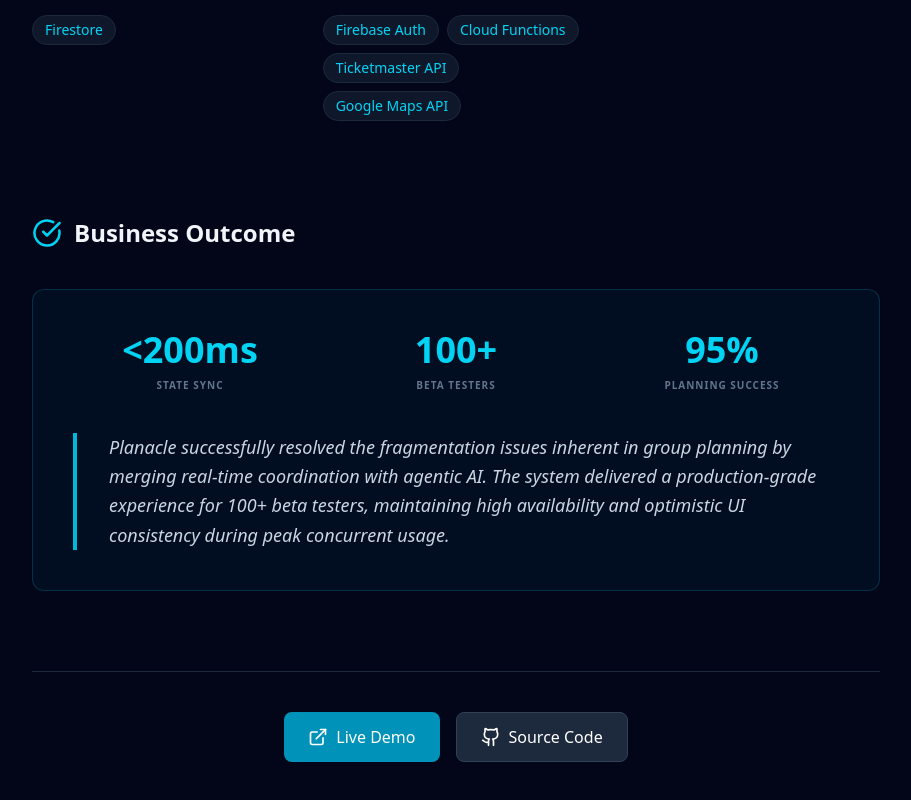
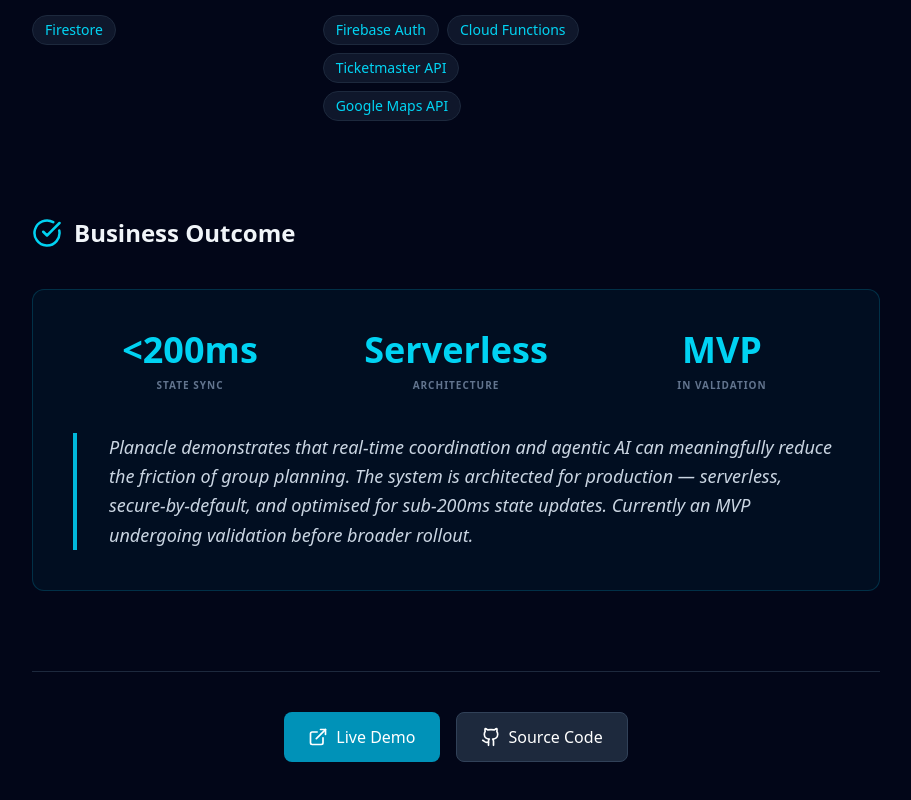
Before and after one commit to TolulopeBabajide/portfolio-website, a React (Vite) app: page /projects/planacle in a window 1280 px wide. Shown: the part 3580-4380 px from the top of the page, without its empty margins (184-1095 px from the left). Built offline with nearby package versions, Linux system fonts and the light colour scheme.

Commit message:
portfolio updated

```diff
--- a/src/components/About.jsx
+++ b/src/components/About.jsx
@@ -11,10 +11,10 @@ const About = () => {
                 >
                     <p className="text-cyan-400 text-xs sm:text-sm font-semibold tracking-wider uppercase mb-2 sm:mb-3">About Me</p>
                     <p className="text-slate-300 text-sm sm:text-base pb-3 sm:pb-5 leading-relaxed">
-                        Started as a founder navigating complex product and commercial challenges. This experience forged a core engineering philosophy: build systems that deliver real-world value. Today, that product intuition translates into rigorous AI systems engineering.
+                        Started in founder and sales environments, solving commercial problems before writing a line of code. That shaped how I build: understand the user first, then design systems around what they actually need.
                     </p>
                     <p className="text-sm sm:text-base md:text-lg text-slate-300 max-w-6xl mx-auto mb-2 sm:mb-10 leading-relaxed">
-                        Architecting scalable backend architectures and integrating AI models into distributed systems. My focus in AI application development lies in practical system design—engineering resilient workflows, clean APIs, and performant architectures to solve complex technical problems.
+                        Now I design and build AI-powered applications, backend workflows, and system integrations — focused on the gap between what AI can do and what's actually usable in the real world.
                     </p>
                 </motion.div>
             </div>
--- a/src/components/Experience.jsx
+++ b/src/components/Experience.jsx
@@ -19,12 +19,11 @@ const Experience = () => {
             location: "United Kingdom",
             period: "Oct 2025 - Present (6 mos)",
             description: [
-                "Conduct threat analysis using the MITRE ATT&CK framework to identify emerging attack patterns.",
-                "Review IAM configurations and API authentication mechanisms across cloud environments.",
-                "Perform GRC gap assessments aligned with ISO 27001 and PCI DSS controls.",
-                "Identify compliance gaps, assess associated risks, and recommend remediation strategies.",
-                "Contribute to drafting and reviewing security policies aligned with ISO 27001 and PCI DSS requirements.",
-                "Translate technical findings into clear risk summaries for business stakeholders."
+                "Applied MITRE ATT&CK framework with OpenCTI to map adversary behaviour and produce actionable threat intelligence reports.",
+                "Identified and prioritised cloud infrastructure risks — including IAM misconfigurations and API exposure — using CVSS-based triage.",
+                "Deployed and maintained Docker-based security tooling to support repeatable, auditable lab environments.",
+                "Documented SQL injection and XSS attack paths through controlled web app testing, strengthening team awareness of secure coding practices.",
+                "Integrated threat modelling into backend design reviews to reduce architectural security debt early in development."
             ]
         },
         {
--- a/src/components/Projects.jsx
+++ b/src/components/Projects.jsx
@@ -86,7 +86,7 @@ const Projects = () => {
                     className="mb-8 sm:mb-16"
                 >
                     <h2 className="text-2xl sm:text-3xl md:text-4xl font-bold mb-3 sm:mb-4">Featured Projects</h2>
-                    <p className="text-sm sm:text-base text-slate-400">Production-minded systems designed with security, scalability, and architectural clarity.</p>
+                    <p className="text-sm sm:text-base text-slate-400">Architecture-first MVPs built with production patterns — security, scalability, and system clarity from day one.</p>
                 </motion.div>
 
                 {/* Software Dev Projects */}
@@ -182,7 +182,7 @@ const Projects = () => {
                     >
                         <div className="flex items-center gap-2 sm:gap-3 mb-6 sm:mb-10 text-cyan-400 group-hover:text-cyan-300 transition-colors">
                             <Lock size={24} className="sm:w-7 sm:h-7" />
-                            <h3 className="text-xl sm:text-2xl font-bold tracking-tight">Security Labs & Research</h3>
+                            <h3 className="text-xl sm:text-2xl font-bold tracking-tight">Security Projects</h3>
                             <ExternalLink size={18} className="ml-1 sm:w-5 sm:h-5" />
                         </div>
 
--- a/src/pages/AwadeProject.jsx
+++ b/src/pages/AwadeProject.jsx
@@ -266,7 +266,7 @@ const AwadeProject = () => {
                                     </div>
                                 </div>
                                 <p className="text-slate-300 leading-relaxed italic border-l-4 border-cyan-500 pl-8 text-lg">
-                                    Awade effectively reduced resource generation time while maintaining 100% curriculum alignment. The implementation of strict validation layers and RBAC ensured a production-ready system capable of supporting institutional scale with high reliability and zero downtime during beta.
+                                    Awade is an active MVP with a production-ready architecture. The system is designed to handle structured AI generation at scale — with multi-model fallback, async export pipelines, and role-based access control built in from the start. Currently in pre-deployment validation, with early educator feedback shaping the next iteration.
                                 </p>
                             </div>
                         </section>
--- a/src/pages/CyberProject.jsx
+++ b/src/pages/CyberProject.jsx
@@ -206,7 +206,7 @@ const CyberProject = () => {
                                     </div>
                                 </div>
                                 <p className="text-slate-300 leading-relaxed italic border-l-4 border-cyan-500 pl-8 text-lg">
-                                    "Successfully developed and deployed a multi-layered security framework that improved infrastructure observability and proactively mitigated critical vulnerabilities. The research provided actionable intelligence for enterprise-grade defense strategies with zero critical exploit successes during red-team exercises."
+                                    Successfully developed and deployed a multi-layered security framework that improved infrastructure observability and proactively mitigated critical vulnerabilities. The research provided actionable intelligence for enterprise-grade defense strategies with zero critical exploit successes during red-team exercises.
                                 </p>
                             </div>
                         </section>
--- a/src/pages/PlanacleProject.jsx
+++ b/src/pages/PlanacleProject.jsx
@@ -261,16 +261,16 @@ const PlanacleProject = () => {
                                         <div className="text-[10px] text-slate-500 uppercase tracking-widest mt-2 font-bold">State Sync</div>
                                     </div>
                                     <div className="text-center">
-                                        <div className="text-4xl font-bold text-cyan-400">100+</div>
-                                        <div className="text-[10px] text-slate-500 uppercase tracking-widest mt-2 font-bold">Beta Testers</div>
+                                        <div className="text-4xl font-bold text-cyan-400">Serverless</div>
+                                        <div className="text-[10px] text-slate-500 uppercase tracking-widest mt-2 font-bold">Architecture</div>
                                     </div>
                                     <div className="text-center">
-                                        <div className="text-4xl font-bold text-cyan-400">95%</div>
-                                        <div className="text-[10px] text-slate-500 uppercase tracking-widest mt-2 font-bold">Planning Success</div>
+                                        <div className="text-4xl font-bold text-cyan-400">MVP</div>
+                                        <div className="text-[10px] text-slate-500 uppercase tracking-widest mt-2 font-bold">In Validation</div>
                                     </div>
                                 </div>
                                 <p className="text-slate-300 leading-relaxed italic border-l-4 border-cyan-500 pl-8 text-lg">
-                                    Planacle successfully resolved the fragmentation issues inherent in group planning by merging real-time coordination with agentic AI. The system delivered a production-grade experience for 100+ beta testers, maintaining high availability and optimistic UI consistency during peak concurrent usage.
+                                    Planacle demonstrates that real-time coordination and agentic AI can meaningfully reduce the friction of group planning. The system is architected for production — serverless, secure-by-default, and optimised for sub-200ms state updates. Currently an MVP undergoing validation before broader rollout.
                                 </p>
                             </div>
                         </section>
```
